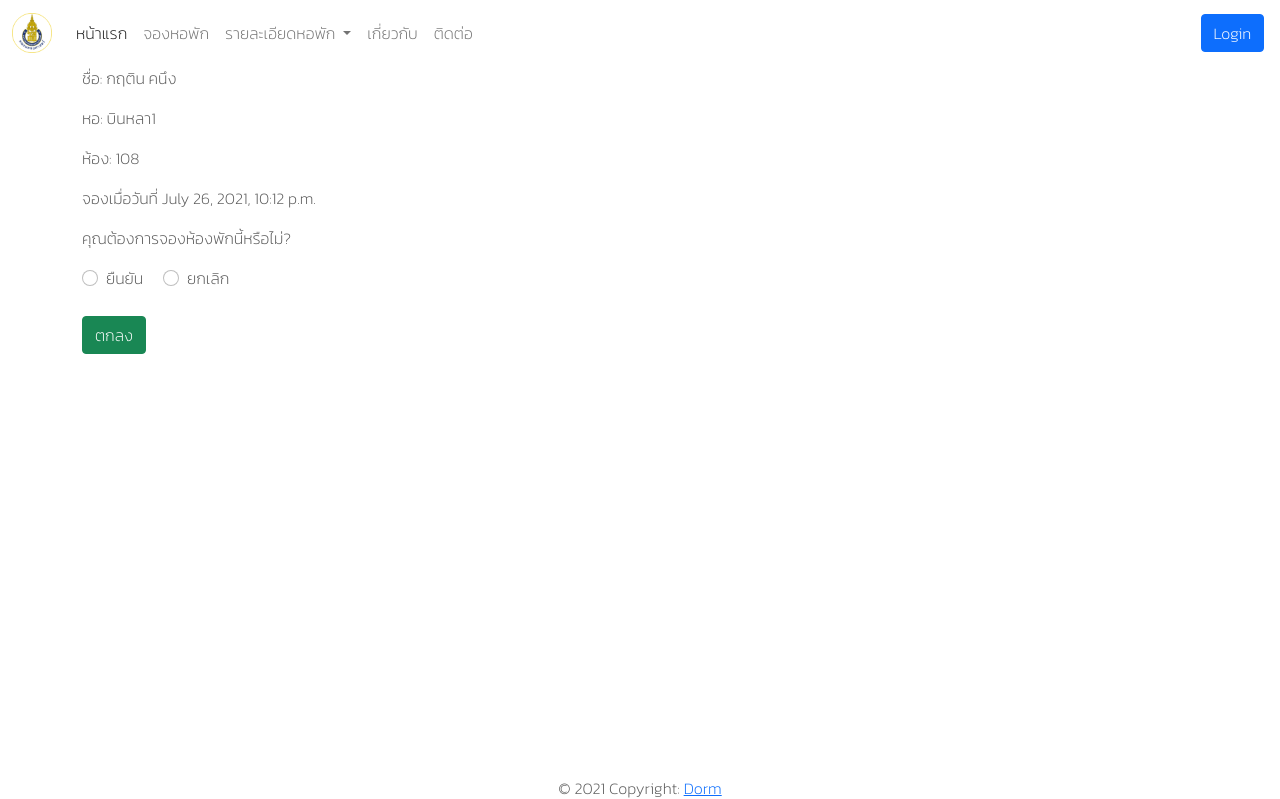
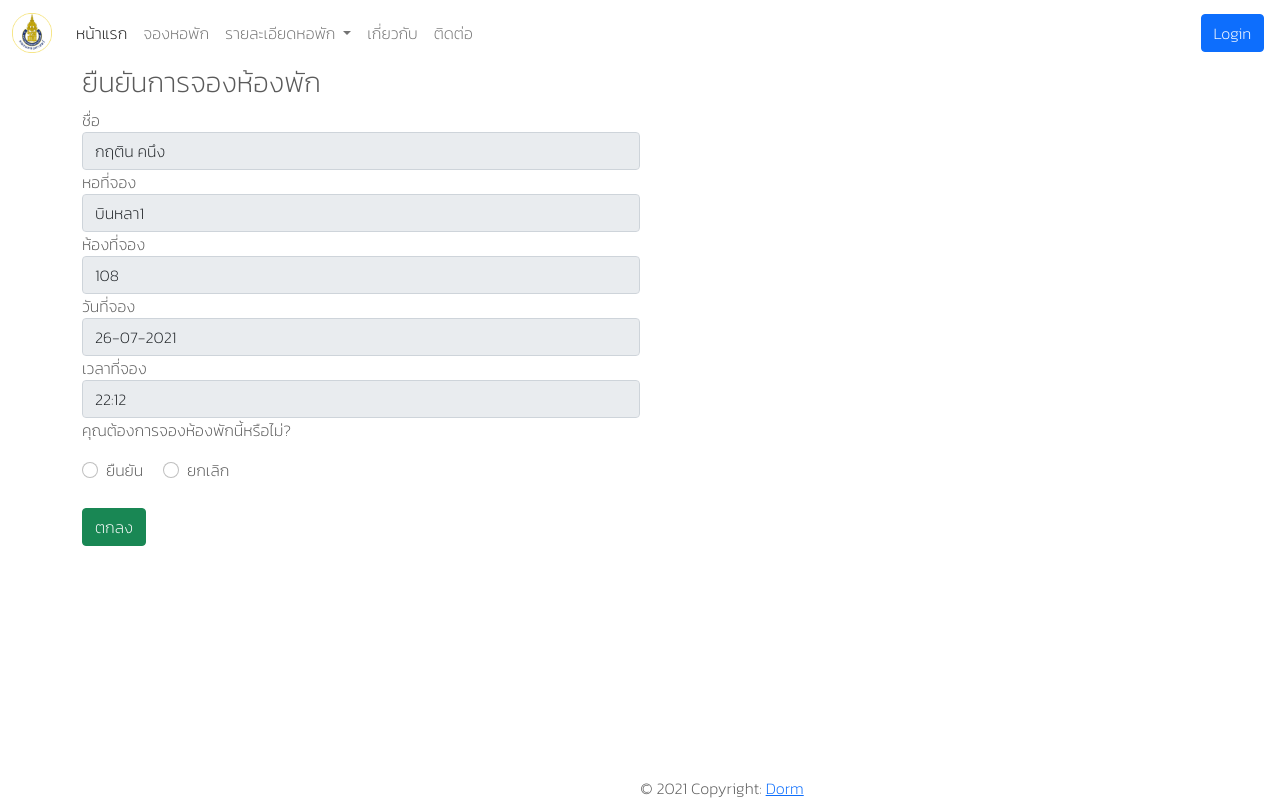
Before and after one commit to Krittin-Khanueng/DormitoryReservationSystem, a Django app: template booking/templates/booking/booking_confirm_to_book.html in a window 1280 px wide; the page is wider, and only the part inside the window is pictured. Shown: the top 799 px of that part. Run offline with Django 3.2, Linux system fonts and the light colour scheme; data comes from the database, SQL or seed files in the repository; tables that the repository leaves empty hold one stand-in row (values such as "Sample post"); the template is opened without the code that fills it: values that come from a table or form of the project are taken from there, most other values are stand-ins (such as "Sample title", 1, 10 or a date in 2020); some libraries are stand-ins or nearby versions.

Commit message:
update booking confirm to book

```diff
--- a/booking/templates/booking/booking_confirm_to_book.html
+++ b/booking/templates/booking/booking_confirm_to_book.html
@@ -3,14 +3,41 @@
 {% block title %}ยืนยันการจองห้องพัก{% endblock %}
 
 {% block content %}
-    <div class="container justify-content-center">
+    <div class="container">
+       <div class="row">
         <form method="POST" action="{{ booking_confirm}}">
         {% csrf_token%}
+        <div class="col-md-6 col-md-offset-3">
+            <div class="panel panel-default">
+                <div class="panel-heading">
+                    <h3 class="panel-title">ยืนยันการจองห้องพัก</h3>
+                </div>
+                <div class="panel-body">
+                    <div class="form-group">
+                        <label for="room_num">ชื่อ</label>
+                        <input type="text" class="form-control" id="room_num" name="room_num" value="{{booking.user.get_full_name}}" readonly>
+                    </div>
+                    <div class="form-group">
+                        <label for="room_num">หอที่จอง</label>
+                        <input type="text" class="form-control" id="room_num" name="room_num" value="{{booking.room.floor.dorm_name}}" readonly>
+                    </div>
+                    <div class="form-group">
+                        <label for="room_type">ห้องที่จอง</label>
+                        <input type="text" class="form-control" id="room_type" name="room_type" value="{{booking.room.room_id}}" readonly>
+                    </div>
+                    <div class="form-group">
+                        <label for="room_date">วันที่จอง</label>
+                        <input type="text" class="form-control" id="room_date" name="room_date" value="{{booking.booking_at|date:"d-m-Y"}}" readonly>
+                    </div>
+                    <div class="form-group">
+                        <label for="room_time">เวลาที่จอง</label>
+                        <input type="text" class="form-control" id="room_time" name="room_time" value="{{booking.booking_at|time:"H:i"}}" readonly>
+                    </div>
+            </div>
 
-            <p>ชื่อ: {{booking.user.get_full_name}}</p>
-            <p>หอ: {{booking.room.floor.dorm_name}}</p>
-            <p>ห้อง: {{booking.room.room_id}}
-            <p>จองเมื่อวันที่ {{booking.booking_at}}</p>
+
+
+
         <p>คุณต้องการจองห้องพักนี้หรือไม่?</p>
         <div>
         <div class="form-check form-check-inline">
@@ -26,4 +53,5 @@
         <button type="submit" class="btn btn-success mt-4 justify-content-center" >ตกลง</button>
        </form>
     </div>
+    </div>
 {% endblock %}
```
